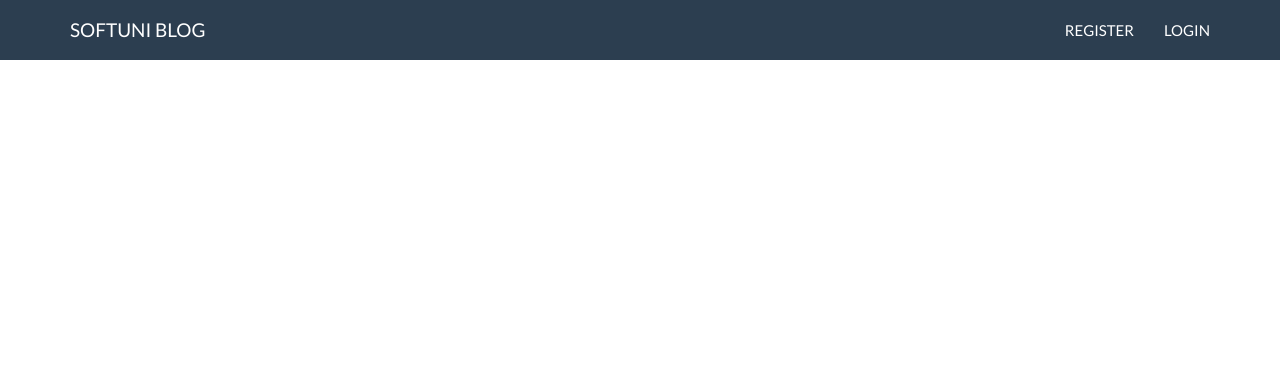
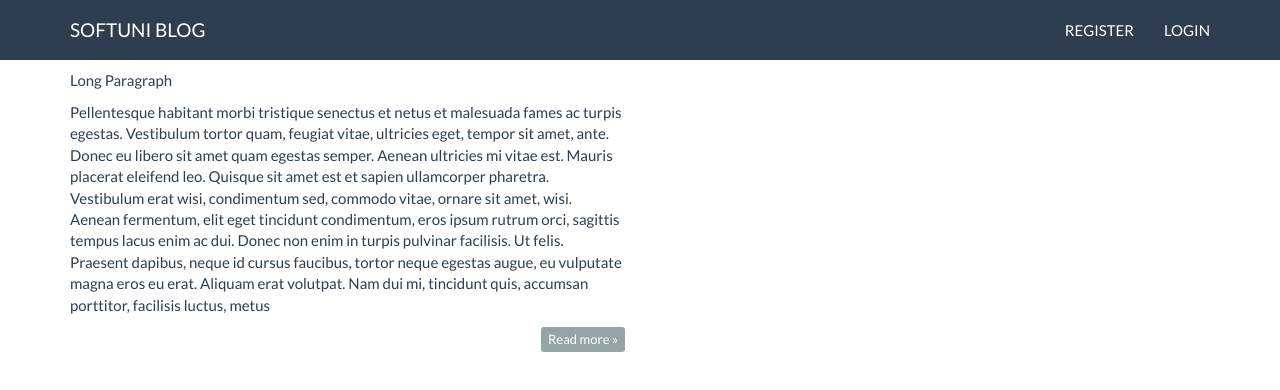
Before and after one commit to gvanastasov/C-Web-Development-Basics, a plain HTML site: page Ex1-Web_Fundamentals/Project-Softuni-Blog/index.html in a window 1280 px wide. Drawn offline with Linux system fonts and the light colour scheme.

Commit message:
article finished

```diff
--- a/Ex1-Web_Fundamentals/Project-Softuni-Blog/index.html
+++ b/Ex1-Web_Fundamentals/Project-Softuni-Blog/index.html
@@ -31,7 +31,24 @@
             </div>
         </header>
         <main>
-
+            <div class="container body-content">
+                <div class="row">
+                    <div class="col-md-6">
+                        <article>
+                            <header>
+                                Long Paragraph
+                            </header>
+                            <p><p>Pellentesque habitant morbi tristique senectus et netus et malesuada fames ac turpis egestas. Vestibulum tortor quam, feugiat vitae, ultricies eget, tempor sit amet, ante. Donec eu libero sit amet quam egestas semper. Aenean ultricies mi vitae est. Mauris placerat eleifend leo. Quisque sit amet est et sapien ullamcorper pharetra. Vestibulum erat wisi, condimentum sed, commodo vitae, ornare sit amet, wisi. Aenean fermentum, elit eget tincidunt condimentum, eros ipsum rutrum orci, sagittis tempus lacus enim ac dui. Donec non enim in turpis pulvinar facilisis. Ut felis. Praesent dapibus, neque id cursus faucibus, tortor neque egestas augue, eu vulputate magna eros eu erat. Aliquam erat volutpat. Nam dui mi, tincidunt quis, accumsan porttitor, facilisis luctus, metus</p></p>
+                            <small></small>
+                            <footer>
+                                <div class="pull-right">
+                                    <a href="#" class="btn btn-default btn btn-xs">Read more &raquo;</a>
+                                </div>
+                            </footer>
+                        </article>
+                    </div>
+                </div>
+            </div>
         </main>
         <footer>
 
```
